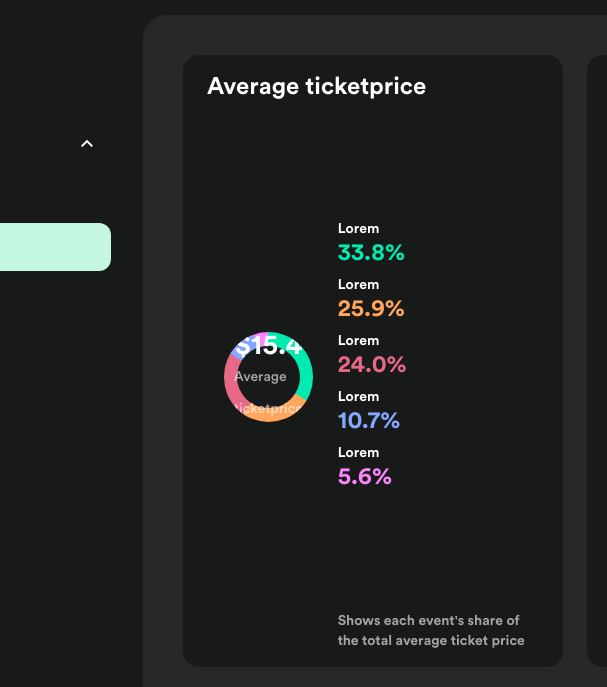
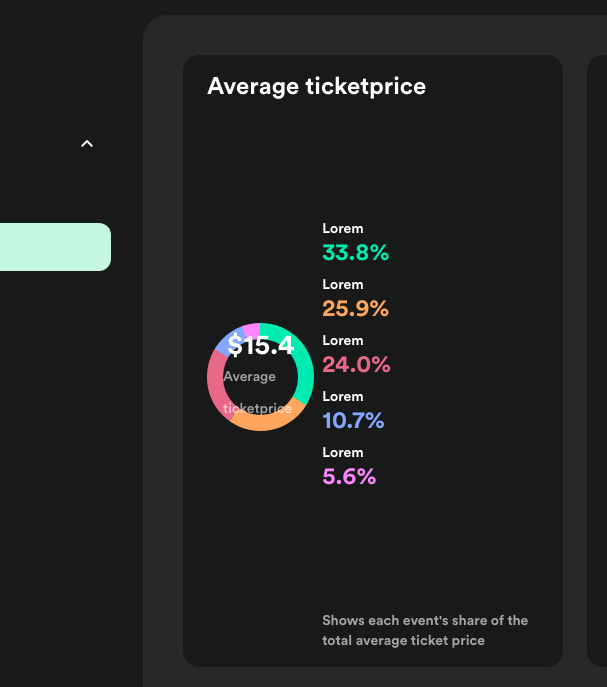
Before and after one commit to tipicaweb/monkey-business, a website: page future-events.html in a window 1280 px wide. Shown: the part 113-800 px from the top of the page, 241-848 px from the left. Drawn offline with nearby package versions, Linux system fonts and the light colour scheme.

Commit message:
Last commit charts

```diff
--- a/future-events.html
+++ b/future-events.html
@@ -120,7 +120,7 @@
                 <article class="component col-start-1">
                     <h3 class="title-component">Average ticketprice</h3>
                     <div class="donut-component">
-                        <div id="tickets-chart" class="donut-chart p-[5%]"></div>
+                        <div id="tickets-chart" class="donut-chart"></div>
                         <div class="flex flex-col justify-between h-full">
                             <div class="flex items-center h-full">
                                 <div id="tickets-labels" class="donut-labels p-0 gap-x-12 justify-start flex-row flex-wrap"></div>
```
